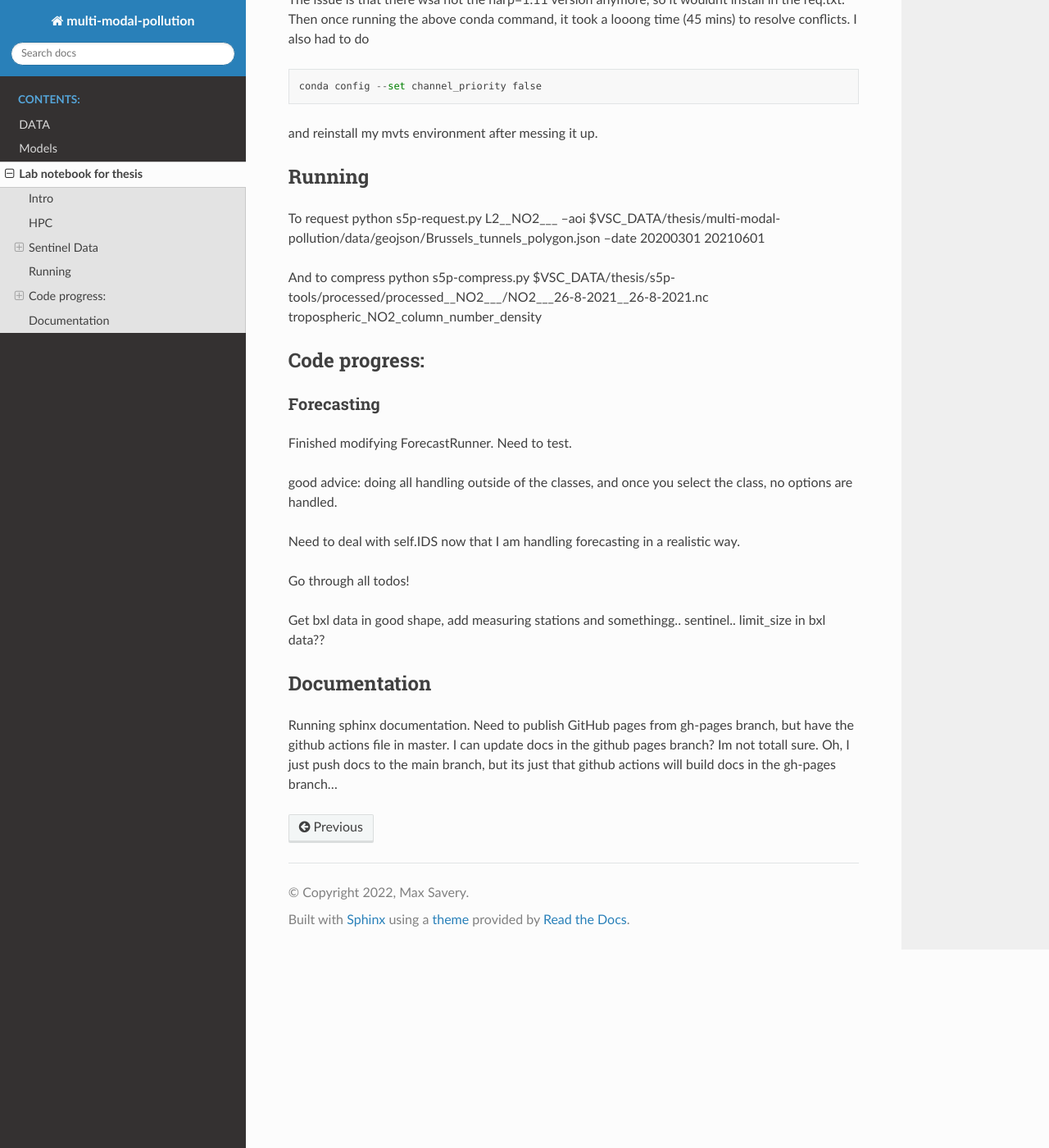
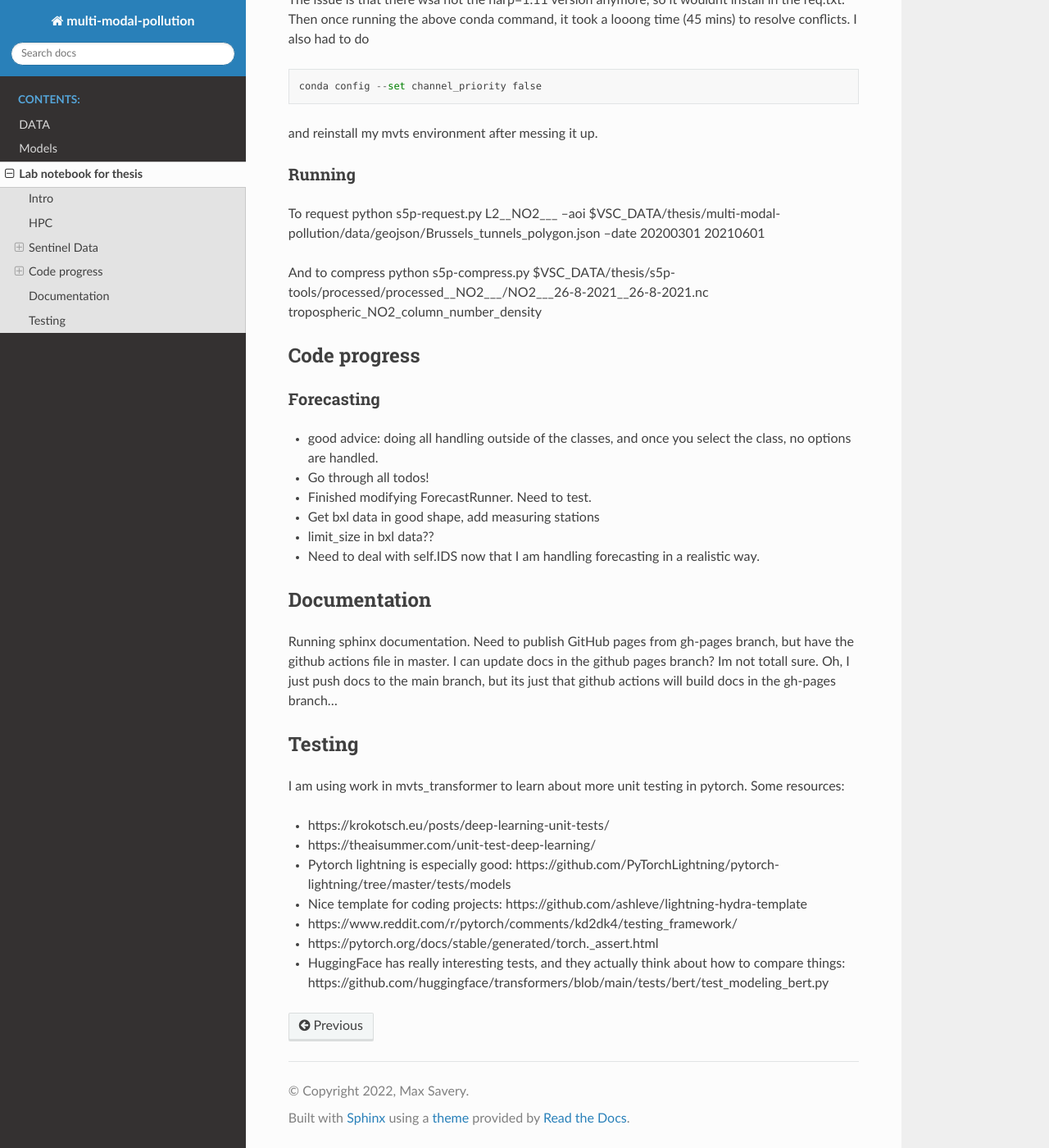
Before and after one commit to saverymax/multi-modal-pollution, a Sphinx documentation site: the page built from doc/lab_notebook.md, in a window 1280 px wide and 1400 px high, scrolled down 2447 px. Shown: the whole window at 82% size. Built offline with Sphinx 7.4.7 and the Read the Docs theme 2.0.0, drawn with Linux system fonts in a browser that asks for light colours.

Commit message:
Add testing info

````diff
--- a/doc/lab_notebook.md
+++ b/doc/lab_notebook.md
@@ -99,7 +99,7 @@ conda config --set channel_priority false
 ```
 and reinstall my mvts environment after messing it up.
 
-## Running
+### Running
 To request
 python s5p-request.py L2__NO2___ --aoi $VSC_DATA/thesis/multi-modal-pollution/data/geojson/Brussels_tunnels_polygon.json --date 20200301 20210601
 
@@ -107,23 +107,30 @@ And to compress
 python s5p-compress.py $VSC_DATA/thesis/s5p-tools/processed/processed__NO2___/NO2___26-8-2021__26-8-2021.nc tropospheric_NO2_column_number_density
 
 
-## Code progress:
+## Code progress
 
 ### Forecasting
 
-Finished modifying ForecastRunner. Need to test.
-
-good advice: doing all handling outside of the classes, and once you select the class, no options are handled.
-
-Need to deal with self.IDS now that I am handling forecasting in a realistic way.
-
-Go through all todos!
-
-Get bxl data in good shape, add measuring stations and somethingg.. sentinel..
-limit_size in bxl data??
+- good advice: doing all handling outside of the classes, and once you select the class, no options are handled.
+- Go through all todos!
+- Finished modifying ForecastRunner. Need to test.
+- Get bxl data in good shape, add measuring stations
+- limit_size in bxl data??
+- Need to deal with self.IDS now that I am handling forecasting in a realistic way.
 
 
 ## Documentation
 
 Running sphinx documentation. Need to publish GitHub pages from gh-pages branch, but have the github actions file in master. I can update docs in the github pages branch? Im not totall sure.
 Oh, I just push docs to the main branch, but its just that github actions will build docs in the gh-pages branch...
+
+## Testing
+
+I am using work in mvts_transformer to learn about more unit testing in pytorch. Some resources:
+- https://krokotsch.eu/posts/deep-learning-unit-tests/
+- https://theaisummer.com/unit-test-deep-learning/
+- Pytorch lightning is especially good: https://github.com/PyTorchLightning/pytorch-lightning/tree/master/tests/models
+- Nice template for coding projects: https://github.com/ashleve/lightning-hydra-template
+- https://www.reddit.com/r/pytorch/comments/kd2dk4/testing_framework/
+- https://pytorch.org/docs/stable/generated/torch._assert.html
+- HuggingFace has really interesting tests, and they actually think about how to compare things: https://github.com/huggingface/transformers/blob/main/tests/bert/test_modeling_bert.py
````
